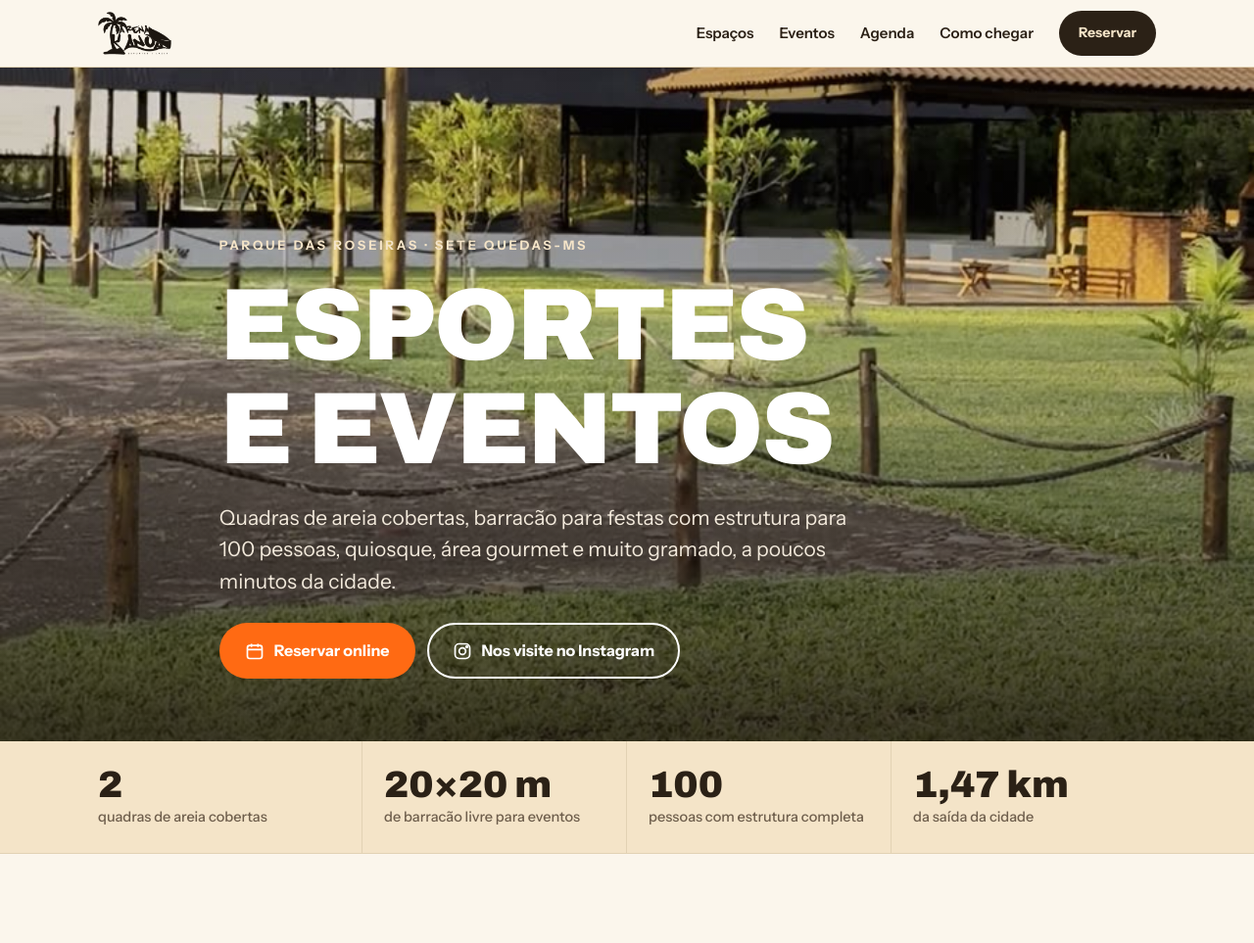
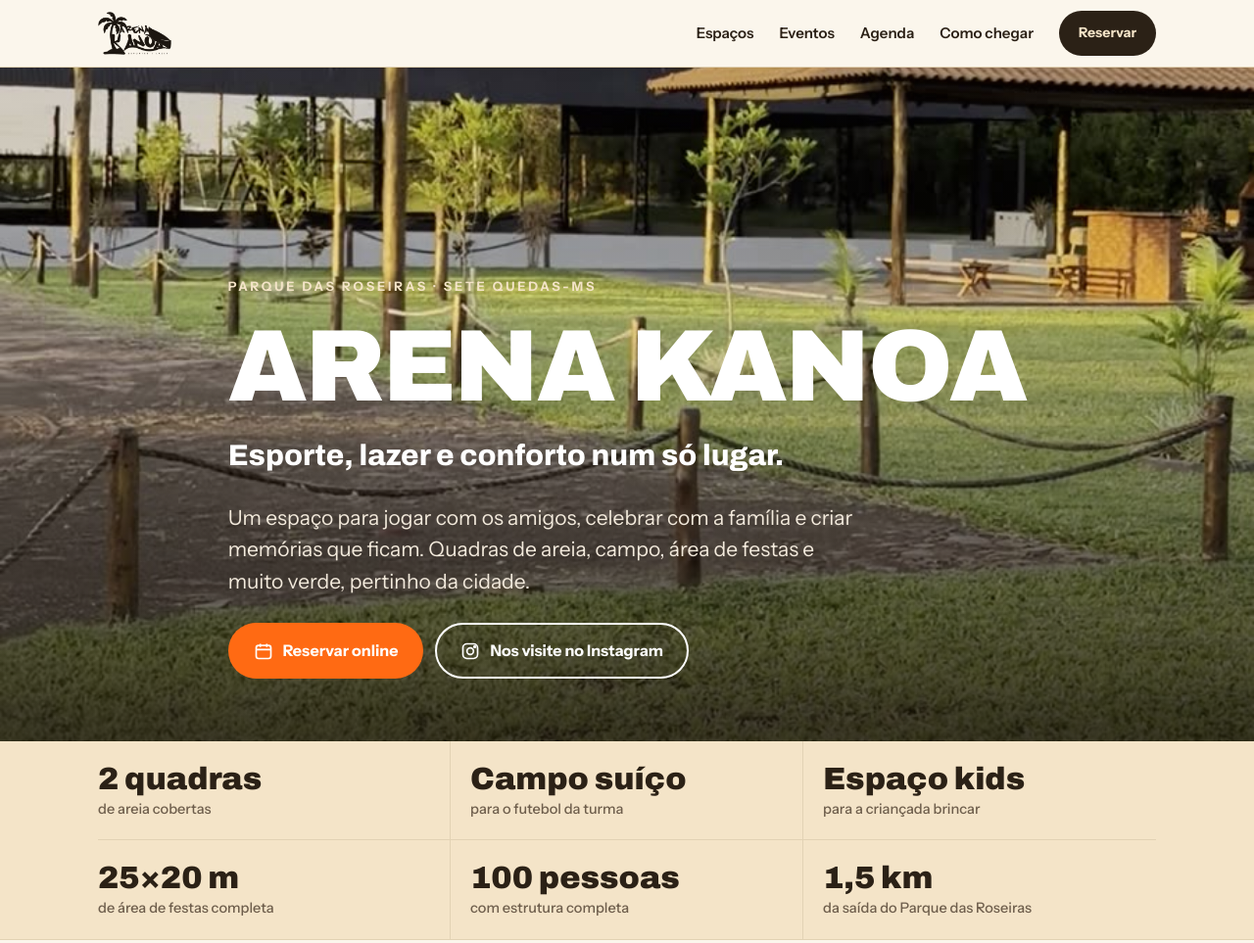
Before and after one commit to GuilhermeSebastiani/Arena-Kanoa, a plain HTML site: page index.html in a window 1280 px wide. Shown: the top 963 px of the page at 98% size. Drawn offline with Linux system fonts and the light colour scheme; no server answers.

Commit message:
Topo: Arena Kanoa com slogan; faixa de destaques com campo suíço, espaço kids, área de festas 25x20 m
Co-Authored-By: Claude Opus 5.5 <noreply@anthropic.com>
Claude-Session: https://claude.ai/code/session_01CNsBQrveAuf9BKWpBLBCHG

```diff
--- a/index.html
+++ b/index.html
@@ -65,13 +65,14 @@ header.top{position:sticky;top:0;z-index:20;background:color-mix(in srgb,var(--p
 
 /* números */
 .facts{background:var(--sand);border-bottom:1px solid var(--line)}
-.facts ul{list-style:none;margin:0;padding:0;display:grid;grid-template-columns:repeat(4,1fr)}
-.facts li{padding:26px 18px 26px 0;border-right:1px solid var(--line);display:grid;gap:2px}
-.facts li:last-child{border-right:0}
-.facts li+li{padding-left:22px}
-.facts b{font-family:var(--display);font-weight:900;font-size:clamp(26px,3.6vw,38px);line-height:1}
-.facts span{font-size:14.5px;color:var(--muted);font-weight:500}
-@media (max-width:760px){.facts ul{grid-template-columns:1fr 1fr}.facts li:nth-child(2){border-right:0}.facts li:nth-child(-n+2){border-bottom:1px solid var(--line)}.facts li:nth-child(3){padding-left:0}}
+.facts ul{list-style:none;margin:0;padding:0;display:grid;grid-template-columns:repeat(3,1fr)}
+.facts li{padding:22px 20px;border-right:1px solid var(--line);border-bottom:1px solid var(--line);display:grid;gap:4px;align-content:start}
+.facts li:nth-child(3n+1){padding-left:0}.facts li:nth-child(3n){border-right:0}.facts li:nth-child(n+4){border-bottom:0}
+.facts b{font-family:var(--display);font-weight:900;font-size:clamp(24px,2.6vw,32px);line-height:1.05}
+.facts span{font-size:14.5px;color:var(--muted);font-weight:500;line-height:1.3}
+@media (max-width:640px){.facts ul{grid-template-columns:1fr 1fr}.facts li{padding:18px 14px;border-right:1px solid var(--line);border-bottom:1px solid var(--line)}
+  .facts li:nth-child(3n+1){padding-left:14px}.facts li:nth-child(odd){padding-left:0}.facts li:nth-child(even){border-right:0}.facts li:nth-child(3n){border-right:0}.facts li:nth-child(3){border-right:1px solid var(--line)}
+  .facts li:nth-child(n+4){border-bottom:1px solid var(--line)}.facts li:nth-child(n+5){border-bottom:0}}
 
 section{padding-block:clamp(64px,9vw,110px)}
 .shead{display:grid;gap:14px;margin-bottom:40px}
@@ -146,6 +147,7 @@ footer .col{display:grid;gap:6px}
 .js .reveal.pre{opacity:0;transform:translateY(18px)}
 @media (prefers-reduced-motion:reduce){*{transition:none!important;scroll-behavior:auto!important}.js .reveal.pre{opacity:1;transform:none}}
 .cg a.d{color:inherit;text-decoration:none;cursor:pointer}.cg a.d.livre:hover,.cg a.d.livre:focus-visible{outline:2px solid var(--sun);outline-offset:-2px}
+.hero .slogan{font-family:var(--display);font-weight:800;font-size:clamp(22px,2.6vw,30px);line-height:1.15;color:var(--white);margin-bottom:10px}
 </style>
 </head>
 <body>
@@ -167,8 +169,9 @@ footer .col{display:grid;gap:6px}
     <img class="bg" src="img/hero.jpg" alt="Gramado da Arena Kanoa com o barracão e o quiosque no fim da tarde" fetchpriority="high">
     <div class="wrap">
       <span class="kicker">Parque das Roseiras · Sete Quedas-MS</span>
-      <h1>Esportes e eventos</h1>
-      <p>Quadras de areia cobertas, barracão para festas com estrutura para 100 pessoas, quiosque, área gourmet e muito gramado, a poucos minutos da cidade.</p>
+      <h1>Arena Kanoa</h1>
+      <p class="slogan">Esporte, lazer e conforto num só lugar.</p>
+      <p>Um espaço para jogar com os amigos, celebrar com a família e criar memórias que ficam. Quadras de areia, campo, área de festas e muito verde, pertinho da cidade.</p>
       <div class="ctas">
         <a class="btn sun" href="https://reservas.arenakanoa.com.br">
           <svg viewBox="0 0 24 24" fill="none" stroke="currentColor" stroke-width="2" aria-hidden="true"><rect x="3" y="5" width="18" height="16" rx="3"/><path d="M3 10h18M8 3v4M16 3v4"/></svg>
@@ -181,10 +184,12 @@ footer .col{display:grid;gap:6px}
 
   <div class="facts">
     <div class="wrap"><ul>
-      <li><b>2</b><span>quadras de areia cobertas</span></li>
-      <li><b>20×20 m</b><span>de barracão livre para eventos</span></li>
-      <li><b>100</b><span>pessoas com estrutura completa</span></li>
-      <li><b>1,47 km</b><span>da saída da cidade</span></li>
+      <li><b>2 quadras</b><span>de areia cobertas</span></li>
+      <li><b>Campo suíço</b><span>para o futebol da turma</span></li>
+      <li><b>Espaço kids</b><span>para a criançada brincar</span></li>
+      <li><b>25×20 m</b><span>de área de festas completa</span></li>
+      <li><b>100 pessoas</b><span>com estrutura completa</span></li>
+      <li><b>1,5 km</b><span>da saída do Parque das Roseiras</span></li>
     </ul></div>
   </div>
 
```
